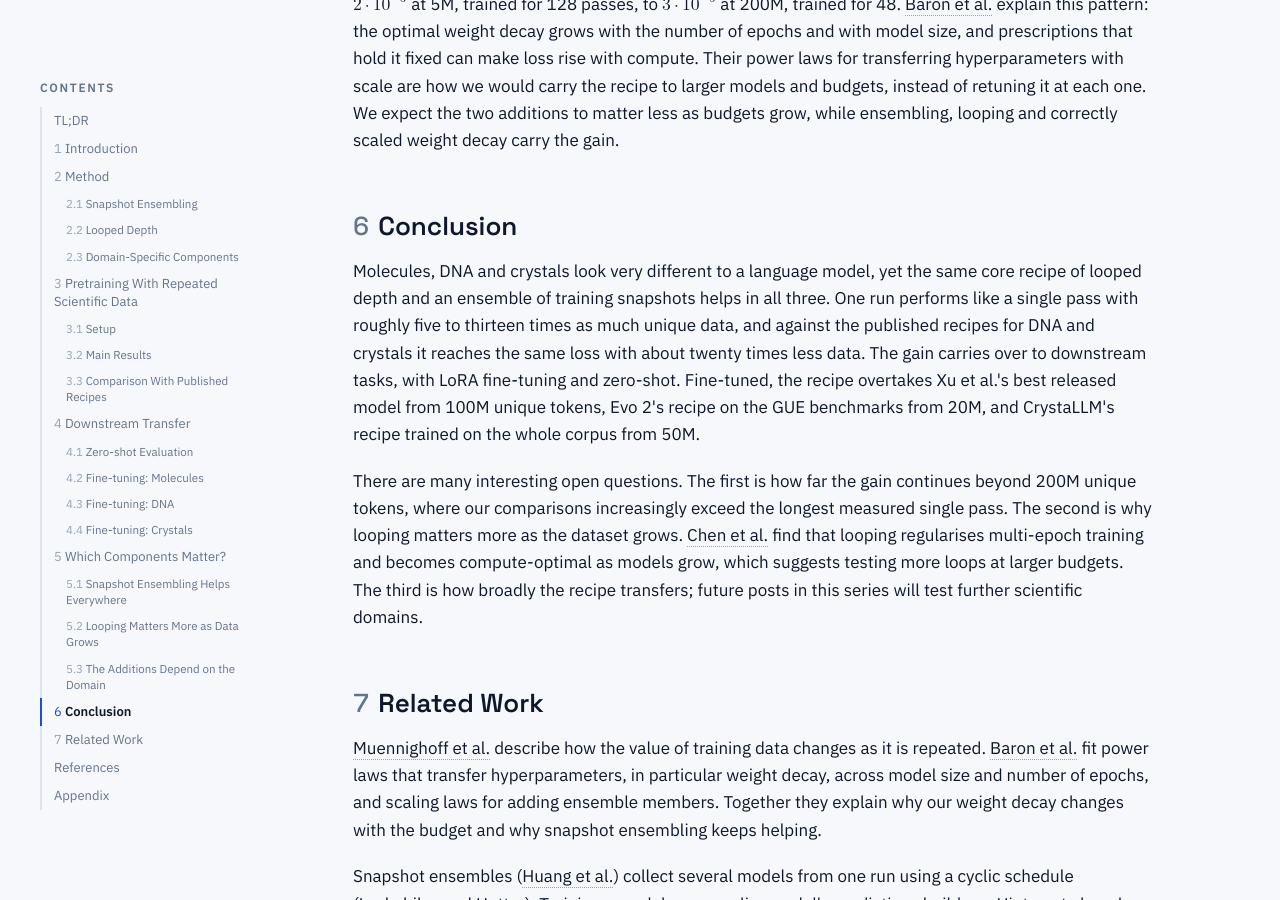
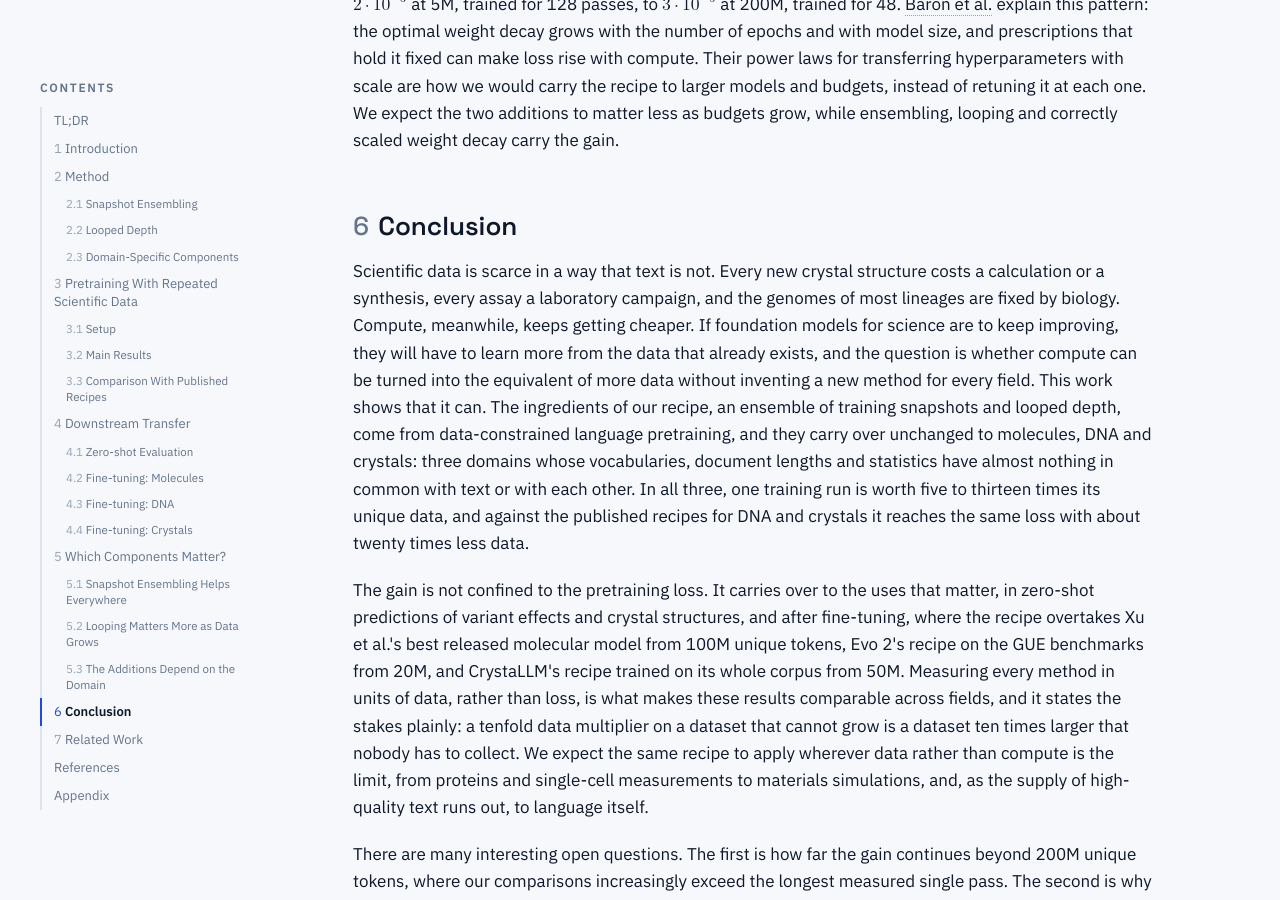
Before and after one commit to Asatheesh6561/Asatheesh6561.github.io, a Jekyll site: the page data-constrained-scientific-pretraining/index.html, which Jekyll copies as it is, in a window 1280 px wide and 900 px high, scrolled down 13480 px. Built offline with Jekyll 4.4.1, drawn with Linux system fonts in a browser that asks for light colours.

Commit message:
Conclusion: lead with the larger aim
Co-Authored-By: Claude Opus 5.5 <noreply@anthropic.com>

```diff
--- a/data-constrained-scientific-pretraining/index.html
+++ b/data-constrained-scientific-pretraining/index.html
@@ -401,7 +401,8 @@
     <p>What every domain needs is the right weight decay. The product of learning rate and weight decay sets how quickly the weights forget where they were, and if it is too small the snapshots memorise the training data. Its best value changes by orders of magnitude with the budget: for crystals it falls from $2\cdot10^{-3}$ at 5M, trained for 128 passes, to $3\cdot10^{-5}$ at 200M, trained for 48. <a class="ref" data-ref="baron">Baron et al.</a> explain this pattern: the optimal weight decay grows with the number of epochs and with model size, and prescriptions that hold it fixed can make loss rise with compute. Their power laws for transferring hyperparameters with scale are how we would carry the recipe to larger models and budgets, instead of retuning it at each one. We expect the two additions to matter less as budgets grow, while ensembling, looping and correctly scaled weight decay carry the gain.</p>
 
     <h2 id="conclusion"><span class="num">6</span>Conclusion</h2>
-    <p>Molecules, DNA and crystals look very different to a language model, yet the same core recipe of looped depth and an ensemble of training snapshots helps in all three. One run performs like a single pass with roughly five to thirteen times as much unique data, and against the published recipes for DNA and crystals it reaches the same loss with about twenty times less data. The gain carries over to downstream tasks, with LoRA fine-tuning and zero-shot. Fine-tuned, the recipe overtakes Xu et al.'s best released model from 100M unique tokens, Evo 2's recipe on the GUE benchmarks from 20M, and CrystaLLM's recipe trained on the whole corpus from 50M.</p>
+    <p>Scientific data is scarce in a way that text is not. Every new crystal structure costs a calculation or a synthesis, every assay a laboratory campaign, and the genomes of most lineages are fixed by biology. Compute, meanwhile, keeps getting cheaper. If foundation models for science are to keep improving, they will have to learn more from the data that already exists, and the question is whether compute can be turned into the equivalent of more data without inventing a new method for every field. This work shows that it can. The ingredients of our recipe, an ensemble of training snapshots and looped depth, come from data-constrained language pretraining, and they carry over unchanged to molecules, DNA and crystals: three domains whose vocabularies, document lengths and statistics have almost nothing in common with text or with each other. In all three, one training run is worth five to thirteen times its unique data, and against the published recipes for DNA and crystals it reaches the same loss with about twenty times less data.</p>
+    <p>The gain is not confined to the pretraining loss. It carries over to the uses that matter, in zero-shot predictions of variant effects and crystal structures, and after fine-tuning, where the recipe overtakes Xu et al.'s best released molecular model from 100M unique tokens, Evo 2's recipe on the GUE benchmarks from 20M, and CrystaLLM's recipe trained on its whole corpus from 50M. Measuring every method in units of data, rather than loss, is what makes these results comparable across fields, and it states the stakes plainly: a tenfold data multiplier on a dataset that cannot grow is a dataset ten times larger that nobody has to collect. We expect the same recipe to apply wherever data rather than compute is the limit, from proteins and single-cell measurements to materials simulations, and, as the supply of high-quality text runs out, to language itself.</p>
     <p>There are many interesting open questions. The first is how far the gain continues beyond 200M unique tokens, where our comparisons increasingly exceed the longest measured single pass. The second is why looping matters more as the dataset grows. <a class="ref" data-ref="chen">Chen et al.</a> find that looping regularises multi-epoch training and becomes compute-optimal as models grow, which suggests testing more loops at larger budgets. The third is how broadly the recipe transfers; future posts in this series will test further scientific domains.</p>
 
     <h2 id="related-work"><span class="num">7</span>Related Work</h2>
```
